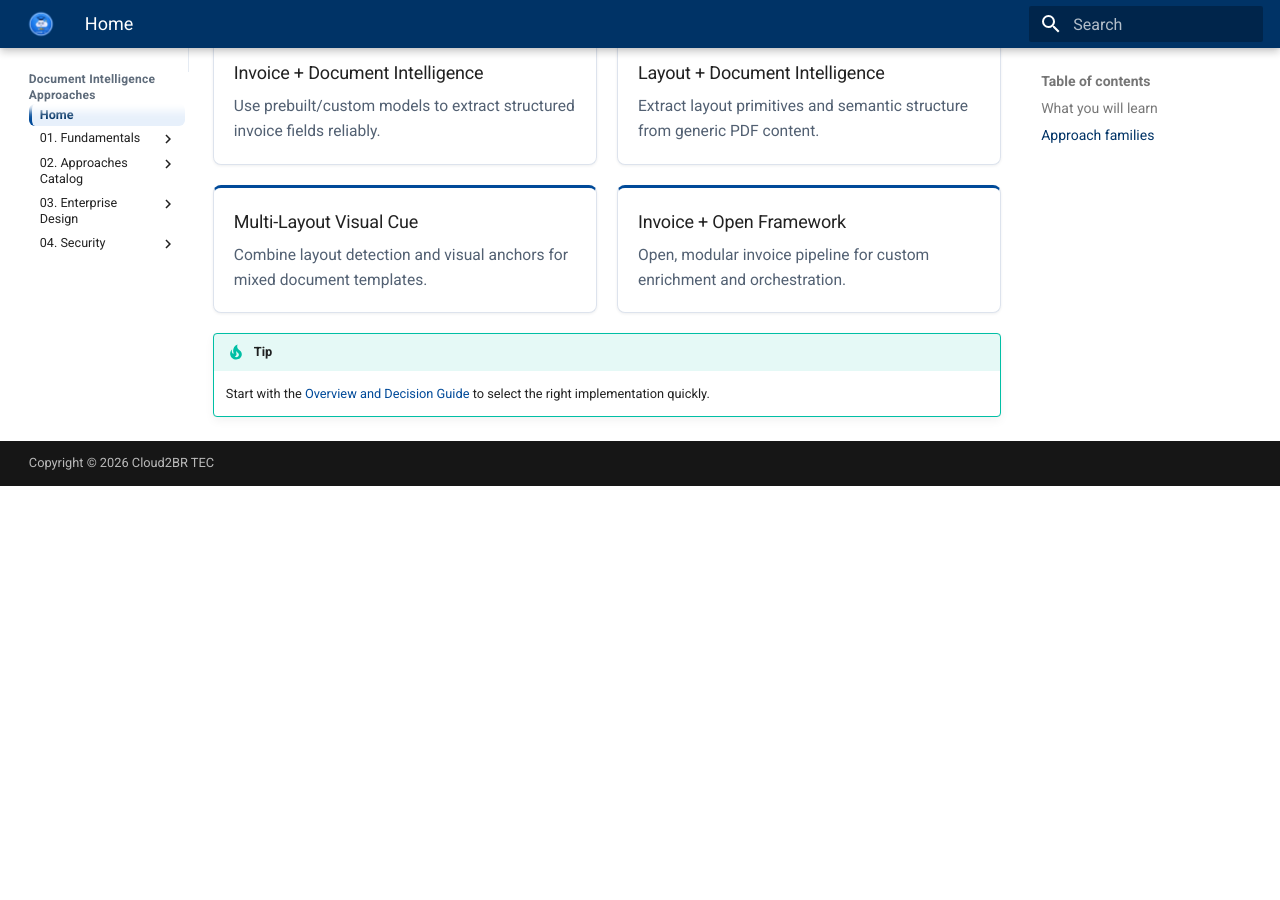
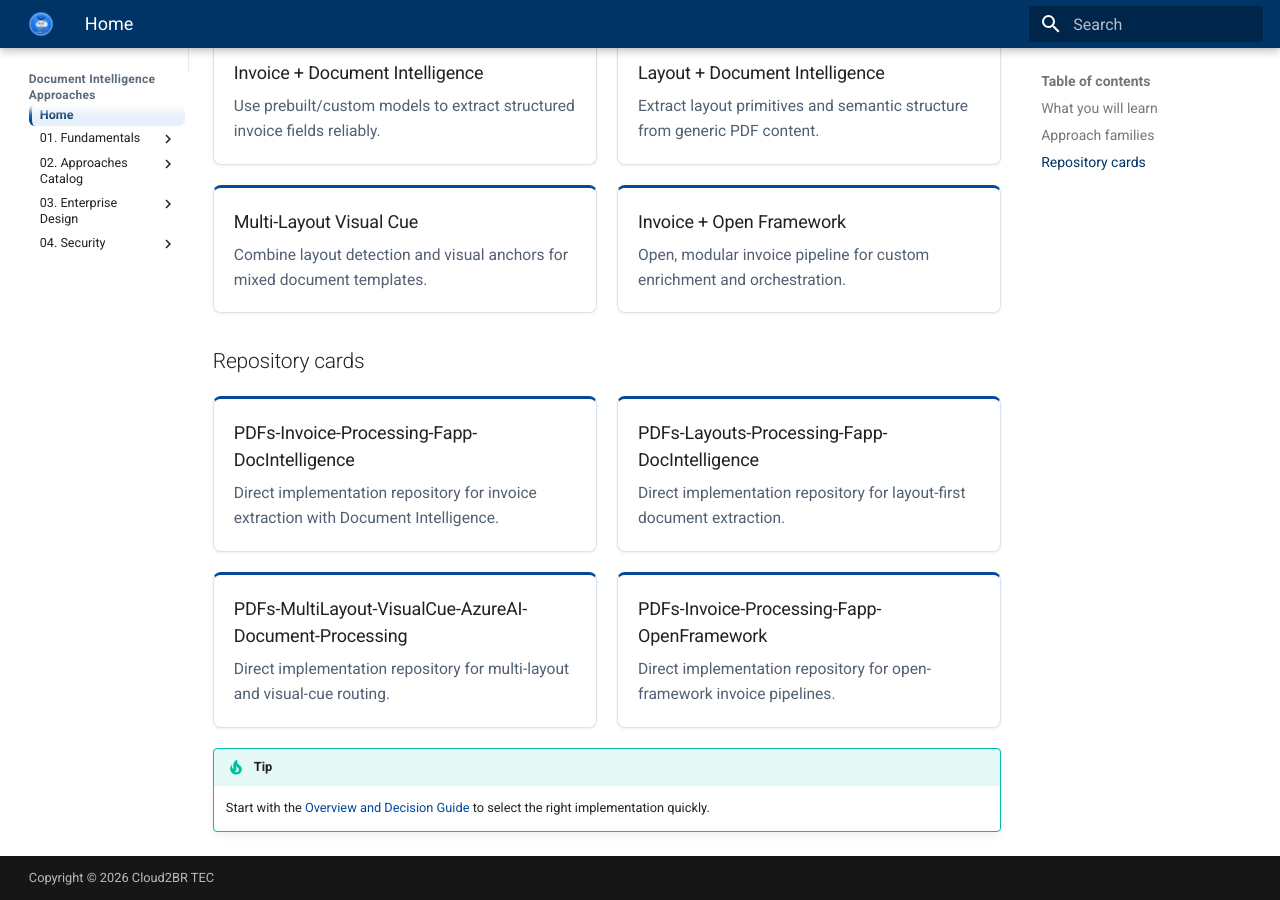
Before and after one commit to Cloud2BR-TEC/ai-academy-101-docs-etl, an MkDocs documentation site: the page built from docs/index.md, in a window 1280 px wide and 900 px high, scrolled down 894 px. Built offline with MkDocs 1.6.1 and Material for MkDocs 9.7.7, drawn with Linux system fonts in a browser that asks for light colours; before the commit the page ends 1380 px from its top, so only the background shows below that; some of the changed text lies outside the part shown.

Commit message:
fix:wording-and-clickable-repo-cards

```diff
--- a/docs/index.md
+++ b/docs/index.md
@@ -39,5 +39,31 @@ This course presents a practical guide for designing document ETL pipelines usin
 
 </div>
 
+## Repository cards
+
+<div class="home-grid">
+
+  <a class="home-card" href="https://github.com/Cloud2BR-MSFTLearningHub/PDFs-Invoice-Processing-Fapp-DocIntelligence">
+    <h3>PDFs-Invoice-Processing-Fapp-DocIntelligence</h3>
+    <p>Direct implementation repository for invoice extraction with Document Intelligence.</p>
+  </a>
+
+  <a class="home-card" href="https://github.com/Cloud2BR-MSFTLearningHub/PDFs-Layouts-Processing-Fapp-DocIntelligence">
+    <h3>PDFs-Layouts-Processing-Fapp-DocIntelligence</h3>
+    <p>Direct implementation repository for layout-first document extraction.</p>
+  </a>
+
+  <a class="home-card" href="https://github.com/Cloud2BR-MSFTLearningHub/PDFs-MultiLayout-VisualCue-AzureAI-Document-Processing">
+    <h3>PDFs-MultiLayout-VisualCue-AzureAI-Document-Processing</h3>
+    <p>Direct implementation repository for multi-layout and visual-cue routing.</p>
+  </a>
+
+  <a class="home-card" href="https://github.com/Cloud2BR-MSFTLearningHub/PDFs-Invoice-Processing-Fapp-OpenFramework">
+    <h3>PDFs-Invoice-Processing-Fapp-OpenFramework</h3>
+    <p>Direct implementation repository for open-framework invoice pipelines.</p>
+  </a>
+
+</div>
+
 !!! tip
     Start with the [Overview and Decision Guide](02-approaches/index.md) to select the right implementation quickly.
```
Also changed, not shown: other parts of docs/index.md (+1 -1 lines), docs/01-fundamentals/index.md (+3 -3 lines), docs/02-approaches/index.md (+26 -0 lines).
